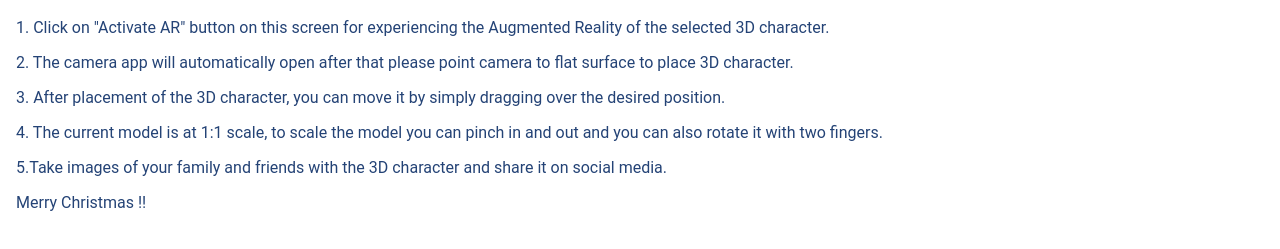
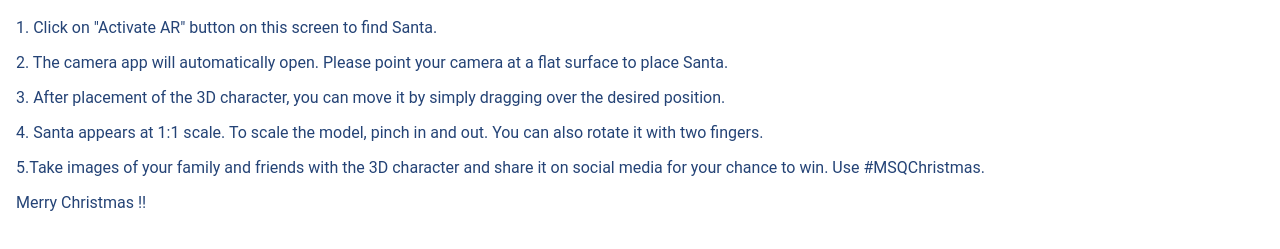
Before and after one commit to Adhil-Suresh/WebARUpdatedVersion2, a plain HTML site: page index.html in a window 1280 px wide. Shown: the part 537-786 px from the top of the page. Drawn offline with nearby package versions, Linux system fonts and the light colour scheme; a script that the page names is missing.

Commit message:
Updated Instructions

```diff
--- a/index.html
+++ b/index.html
@@ -52,13 +52,12 @@
 
   </div>
   <h1>Instructions:-</h1>
-    <p>1. Click on "Activate AR" button on this screen for experiencing the Augmented Reality of the selected 3D character.</p>
-    <p>2. The camera app will  automatically open after that please point camera to flat surface to place 3D character.</p>
+    <p>1. Click on "Activate AR" button on this screen to find Santa.</p>
+    <p>2. The camera app will automatically open. Please point your camera at a flat surface to place Santa.</p>
     <p>3. After placement of the 3D character, you can move it by simply dragging over the desired position.</p>
-    <p>4. The current model is at 1:1 scale, to scale the model you can pinch in and out and you can also rotate it with two fingers.</p>
-    <p>5.Take images of your family and friends with the 3D character and share it on social media.</p>
+    <p>4. Santa appears at 1:1 scale. To scale the model, pinch in and out. You can also rotate it with two fingers.</p>
+    <p>5.Take images of your family and friends with the 3D character and share it on social media for your chance to win. Use #MSQChristmas.</p>
     <p>Merry Christmas !!</p>
-
 
     <!--<footer>
     <span>This page is a basic demo of the <a href="https://github.com/GoogleWebComponents/model-viewer" target="_blank">&lt;model-viewer&gt;</a> web component.</span>
```
